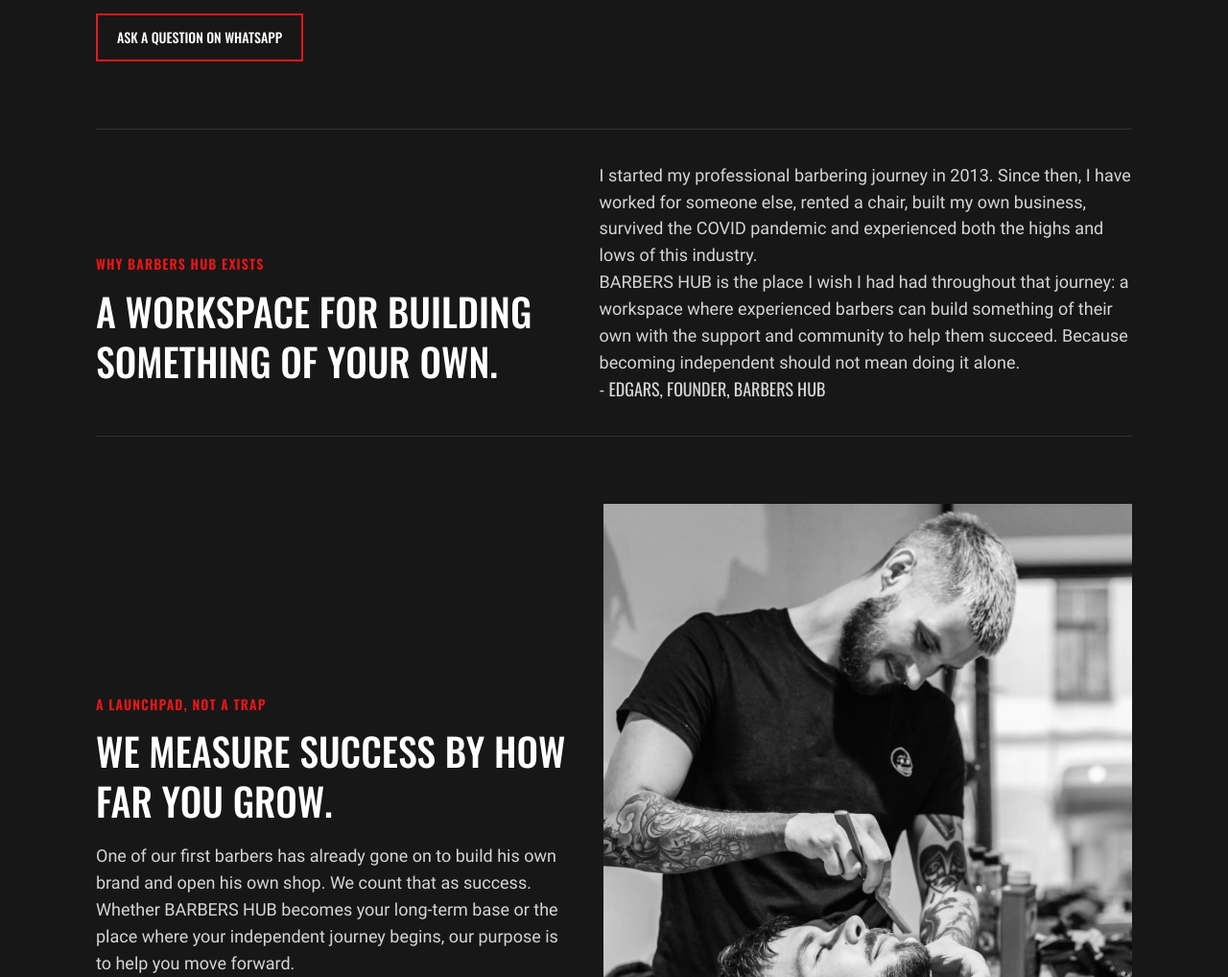
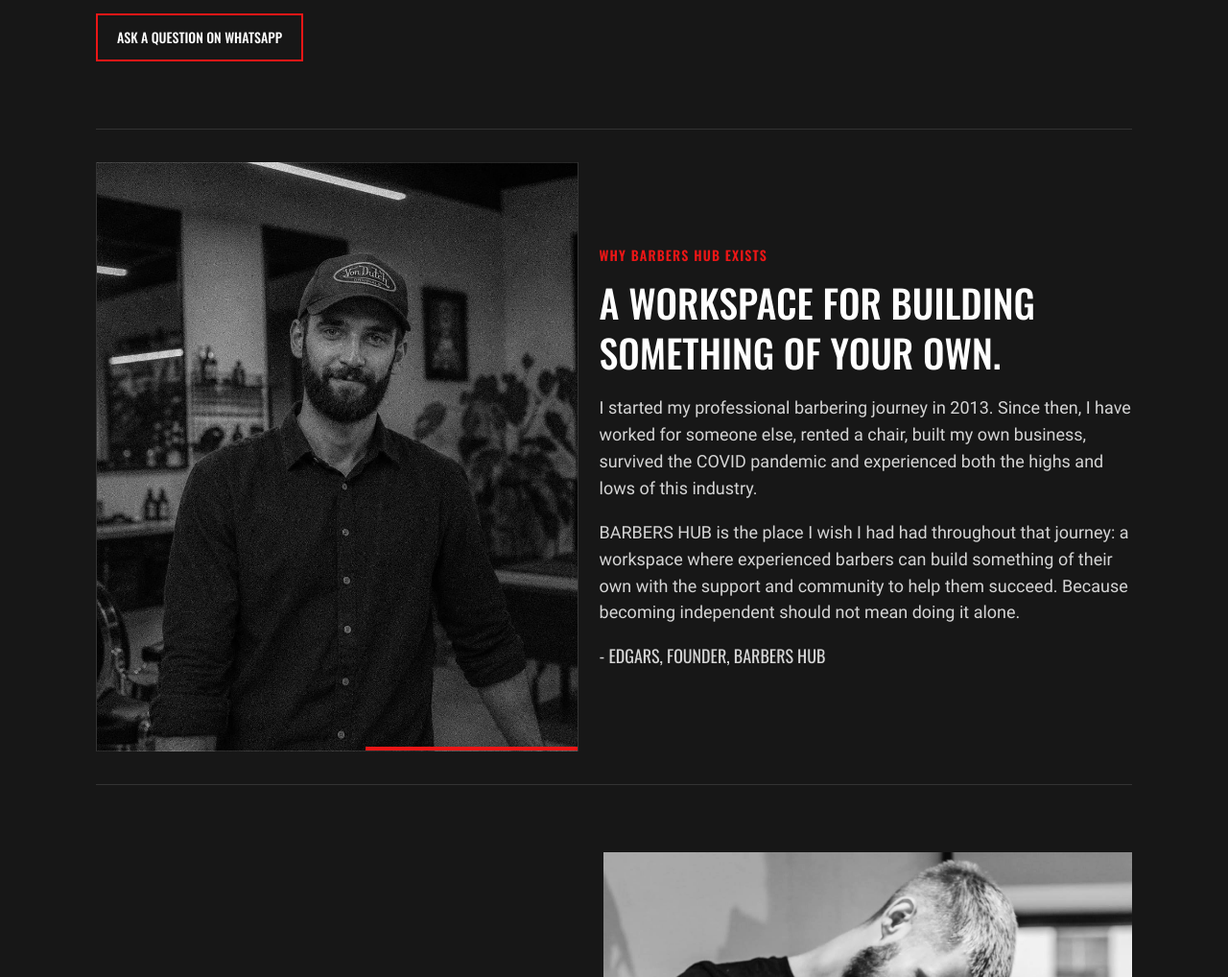
Before and after one commit to grouparkadia-ctrl/Barbershub, a plain HTML site: page for-barbers.html in a window 1280 px wide. Shown: the part 2760-3778 px from the top of the page at 96% size. Drawn offline with Linux system fonts and the light colour scheme.

Commit message:
Add founder photo to barber landing page

```diff
--- a/css/barbers-v2.css
+++ b/css/barbers-v2.css
@@ -617,6 +617,37 @@
     text-transform: uppercase;
 }
 
+.v2-founder {
+    align-items: center;
+}
+
+.v2-founder-media {
+    position: relative;
+    height: clamp(420px, 48vw, 620px);
+    margin: 0;
+    overflow: hidden;
+    border: 1px solid rgba(255, 255, 255, .14);
+    background: #111 url("../img/founder-edgars.jpg") center 18% / cover no-repeat;
+}
+
+.v2-founder-media:after {
+    content: "";
+    position: absolute;
+    right: 0;
+    bottom: 0;
+    width: 44%;
+    height: 4px;
+    background: #eb1616;
+}
+
+.v2-founder-copy {
+    align-self: center;
+}
+
+.v2-founder-copy p + p {
+    margin-top: 18px;
+}
+
 .v2-footer-line {
     margin-bottom: 34px;
 }
--- a/for-barbers.html
+++ b/for-barbers.html
@@ -230,11 +230,10 @@
                         </section>
 
                         <section class="v2-growth v2-founder">
-                            <div>
+                            <div class="v2-founder-media" role="img" aria-label="Edgars, founder of BARBERS HUB" data-i18n-aria-label="v2_founder_image_alt"></div>
+                            <div class="v2-founder-copy">
                                 <span class="v2-kicker" data-i18n="v2_founder_kicker">Why BARBERS HUB exists</span>
                                 <h2 data-i18n="v2_founder_title">A workspace for building something of your own.</h2>
-                            </div>
-                            <div>
                                 <p data-i18n="v2_founder_text">I started my professional barbering journey in 2013. Since then, I have worked for someone else, rented a chair, built my own business, survived the COVID pandemic and experienced both the highs and lows of this industry.</p>
                                 <p data-i18n="v2_founder_text_2">BARBERS HUB is the place I wish I had had throughout that journey: a workspace where experienced barbers can build something of their own with the support and community to help them succeed. Because becoming independent should not mean doing it alone.</p>
                                 <p class="v2-founder-signature" data-i18n="v2_founder_signature">- Edgars, Founder, BARBERS HUB</p>
--- a/lang/en.json
+++ b/lang/en.json
@@ -157,6 +157,7 @@
   "v2_how_4_title": "Add support",
   "v2_how_4_text": "Business guidance, accounting, marketing and client acquisition are available whenever you are ready.",
   "v2_founder_kicker": "Why BARBERS HUB exists",
+  "v2_founder_image_alt": "Edgars, founder of BARBERS HUB",
   "v2_founder_title": "A workspace for building something of your own.",
   "v2_founder_text": "I started my professional barbering journey in 2013. Since then, I have worked for someone else, rented a chair, built my own business, survived the COVID pandemic and experienced both the highs and lows of this industry.",
   "v2_flex_10_title": "Flex - 10 Days",
--- a/lang/lv.json
+++ b/lang/lv.json
@@ -157,6 +157,7 @@
   "v2_how_4_title": "Pievieno atbalstu",
   "v2_how_4_text": "Biznesa vadība, grāmatvedība, mārketings un klientu piesaiste ir pieejama, kad esi gatavs.",
   "v2_founder_kicker": "Kāpēc pastāv BARBERS HUB",
+  "v2_founder_image_alt": "Edgars, BARBERS HUB dibinātājs",
   "v2_founder_title": "Darba vieta, kur veidot kaut ko savu.",
   "v2_founder_text": "Savu profesionālo barbera ceļu sāku 2013. gadā. Kopš tā laika esmu strādājis pie cita, īrējis krēslu, veidojis savu biznesu, pārdzīvojis COVID pandēmiju un pieredzējis šīs industrijas augšas un lejas.",
   "v2_flex_10_title": "Flex - 10 dienas",
```
Also changed, not shown: css/barbers-v2.min.css, img/founder-edgars.jpg (added).
